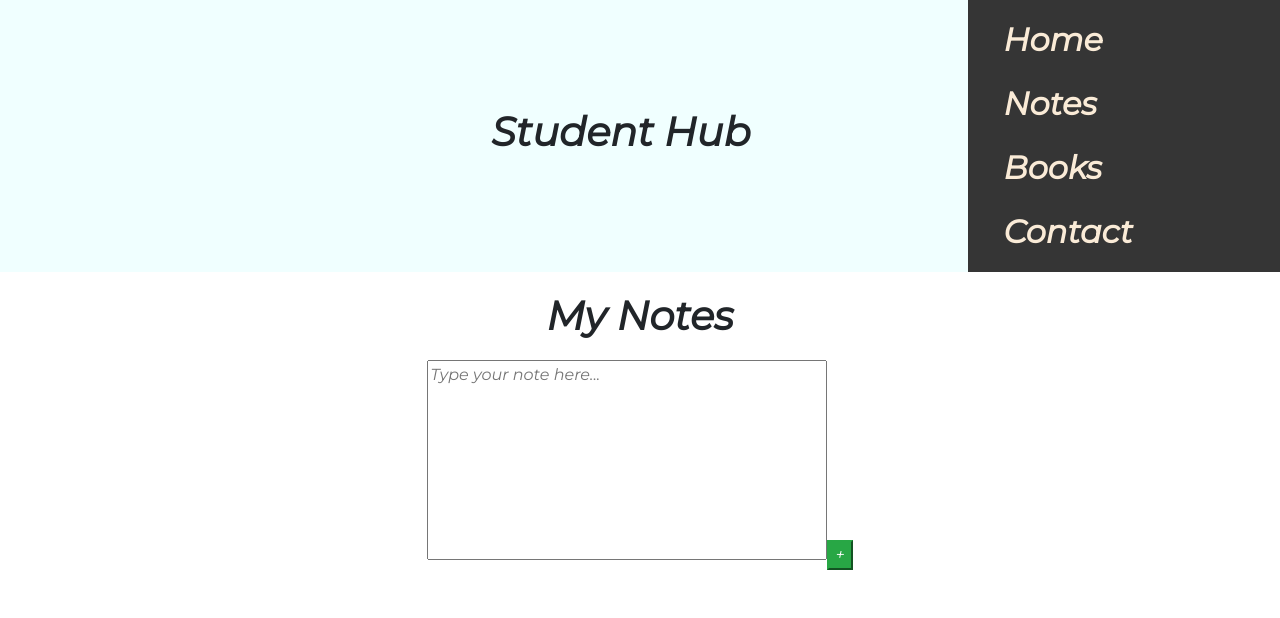
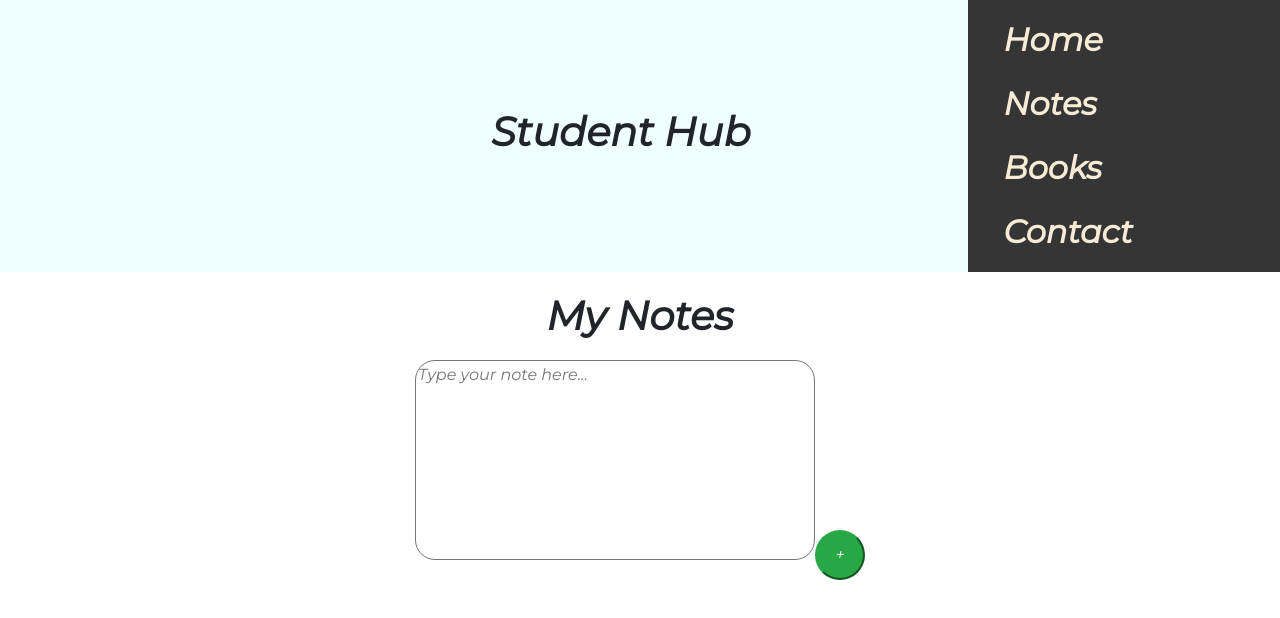
Before and after one commit to reinkaoss/React-Student-Hub-App, a React (Create React App) app: page /notes in a window 1280 px wide. Shown: the top 618 px of the page. Built offline with nearby package versions, Linux system fonts and the light colour scheme.

Commit message:
Fixed localstorage for notes

```diff
--- a/src/components/Books/index.js
+++ b/src/components/Books/index.js
@@ -63,7 +63,7 @@ function Books() {
             {search.items && search.items.length > 0 && (
               <h4 className="card-title">{search.items[0].volumeInfo.title} </h4>
             )}
-            <button className="btn btn-warning"
+            <button className="btn btn-warning favButton"
               // onClick={}
             >
               <img className="favorite" src={FavStar} alt="bin" />
@@ -89,7 +89,7 @@ function Books() {
             {search.items && search.items.length > 1 && (
               <h4 className="card-title">{search.items[1].volumeInfo.title} </h4>
             )}
-            <button className="btn btn-warning"
+            <button className="btn btn-warning favButton"
               // onClick={}
             >
               <img className="favorite" src={FavStar} alt="bin" />
@@ -115,7 +115,7 @@ function Books() {
             {search.items && search.items.length > 2 && (
               <h4 className="card-title">{search.items[2].volumeInfo.title} </h4>
             )}
-            <button className="btn btn-warning"
+            <button className="btn btn-warning favButton"
               // onClick={}
             >
               <img className="favorite" src={FavStar} alt="bin" />
@@ -141,7 +141,7 @@ function Books() {
             {search.items && search.items.length > 3 && (
               <h4 className="card-title">{search.items[3].volumeInfo.title}</h4>
             )}
-             <button className="btn btn-warning"
+             <button className="btn btn-warning favButton"
               // onClick={}
             >
               <img className="favorite" src={FavStar} alt="bin" />
--- a/src/components/Books/style.css
+++ b/src/components/Books/style.css
@@ -41,8 +41,9 @@
     box-shadow: -1.5rem 0 1rem gray;
 }
 
-.favorite, .btn-warning {
+.favorite, .favButton {
     width: 30px;
     padding: 0 !important;
     margin: 0 !important;
+
 }
--- a/src/components/Hub/index.js
+++ b/src/components/Hub/index.js
@@ -24,6 +24,10 @@ class Hub extends React.Component {
     // copy list of tasks, using [...] to get all items
     const list = [...this.state.list, newItem];
 
+    if(list.length > 3) {
+      console.log("test");
+    }
+
     this.setState({
       list,
       newItem: "",
@@ -37,23 +41,23 @@ class Hub extends React.Component {
     this.setState({ list: updatedNotesList });
   };
 
-  getLocalStorage() {
+  // Adding localstorage, creating the key list to add the const list
+  componentDidMount() {
     const storage = localStorage.getItem("list")
     if (storage != null) {
       this.setState({ list: JSON.parse(storage) });
       console.log(storage);
   }
   }
-
-  setLocalStorage() {
+// CHeck if localstorage isnt empty
+  componentDidUpdate() {
     if (this.list !== this.state.list) {
       localStorage.setItem("list", JSON.stringify(this.state.list));
     }
   }
 
-  editNote = () => {
-   let newItem
-
+  editNote = (value) => {
+    console.log(value);
   }
 
   render() {
@@ -73,12 +77,12 @@ class Hub extends React.Component {
               <i className="delete-icon"> + </i>
             </button>
 
-            <div className="outerWrap">
               <ul className="notesContainer">
                 {this.state.list.map((item) => {
                   return (
                     <div className="container">
-                      <div className="NotesRow">
+                      <div className="NotesRow row">
+                        <div className="col-lg-4">
                         <div className="card">
                           <div className="card-body">
                             <p key={item.id}>{item.value} </p>
@@ -88,8 +92,6 @@ class Hub extends React.Component {
                                 onClick={() => this.deleteNote(item.id)}
                               >
                                 <img className="binLogo" src={Bin} alt="bin" />
-
-                                {/* <i className="delete-icon">x</i> */}
                               </button>
                               <button
                                 className="btn btn-warning"
@@ -104,12 +106,12 @@ class Hub extends React.Component {
                             </div>
                           </div>
                         </div>
+                        </div>
                       </div>
                     </div>
                   );
                 })}
               </ul>
-            </div>
           </div>
         </div>
       </div>
--- a/src/components/Hub/style.css
+++ b/src/components/Hub/style.css
@@ -1,3 +1,10 @@
+* {
+    box-sizing: content-box;
+}
+
+body {
+    max-width: 100%;
+}
 .studentHubTitle {
     text-align: center;
     font-weight: bolder;
@@ -11,8 +18,8 @@
     border-radius: 5px;
 }
 
-.binLogo, .editLogo  {
-    width: 20px;
+.binLogo, .editLogo {
+    width: 30px;
 }
 
 
@@ -22,18 +29,21 @@
 }
 
 .card {
-    width: 300px;
-    height: 150px;
+    width: 400px;
+    height: 250px;
     background-color: bisque !important;
+    border-radius: 35px;
 }
 
 .notesInputText {
     width: 400px;
     height: 200px;
     resize: none;
+    border-radius: 20px;
 }
 
 .buttonsContainer {
+    margin-top: 100px;
     display: flex;
     flex-wrap: nowrap;
     flex-direction: column;
@@ -43,3 +53,19 @@
 .NotesRow {
     max-width: max-content;
 }
+
+.add-btn {
+    border-radius: 50%;
+    width: 50px;
+    height: 50px;
+    margin-bottom: 20px;
+}
+
+textarea::placeholder {
+    /* display: flex;
+    flex-direction: column;
+    justify-content: center;
+    align-items: center;
+     */
+     margin: 0 auto;
+}
```
